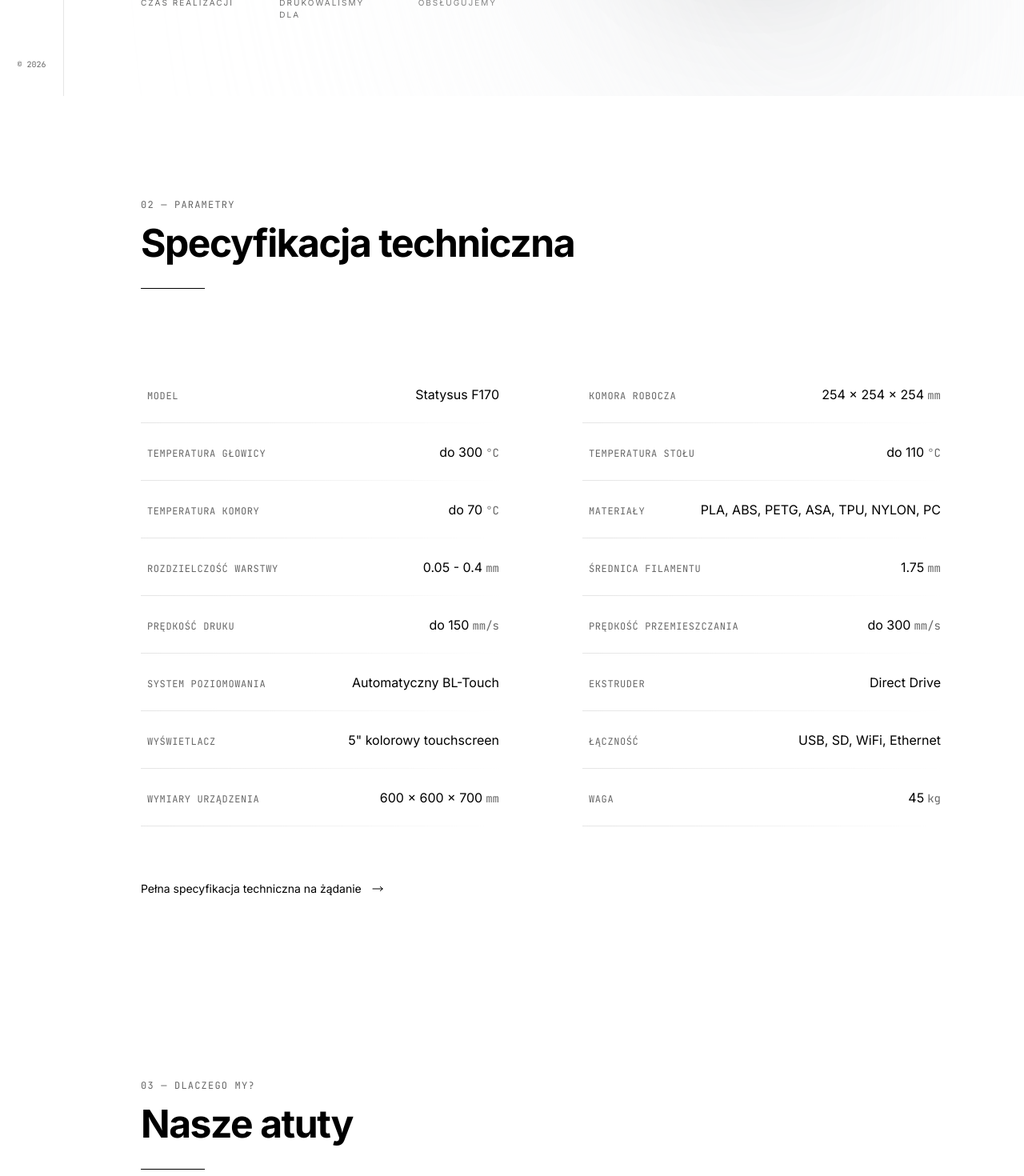
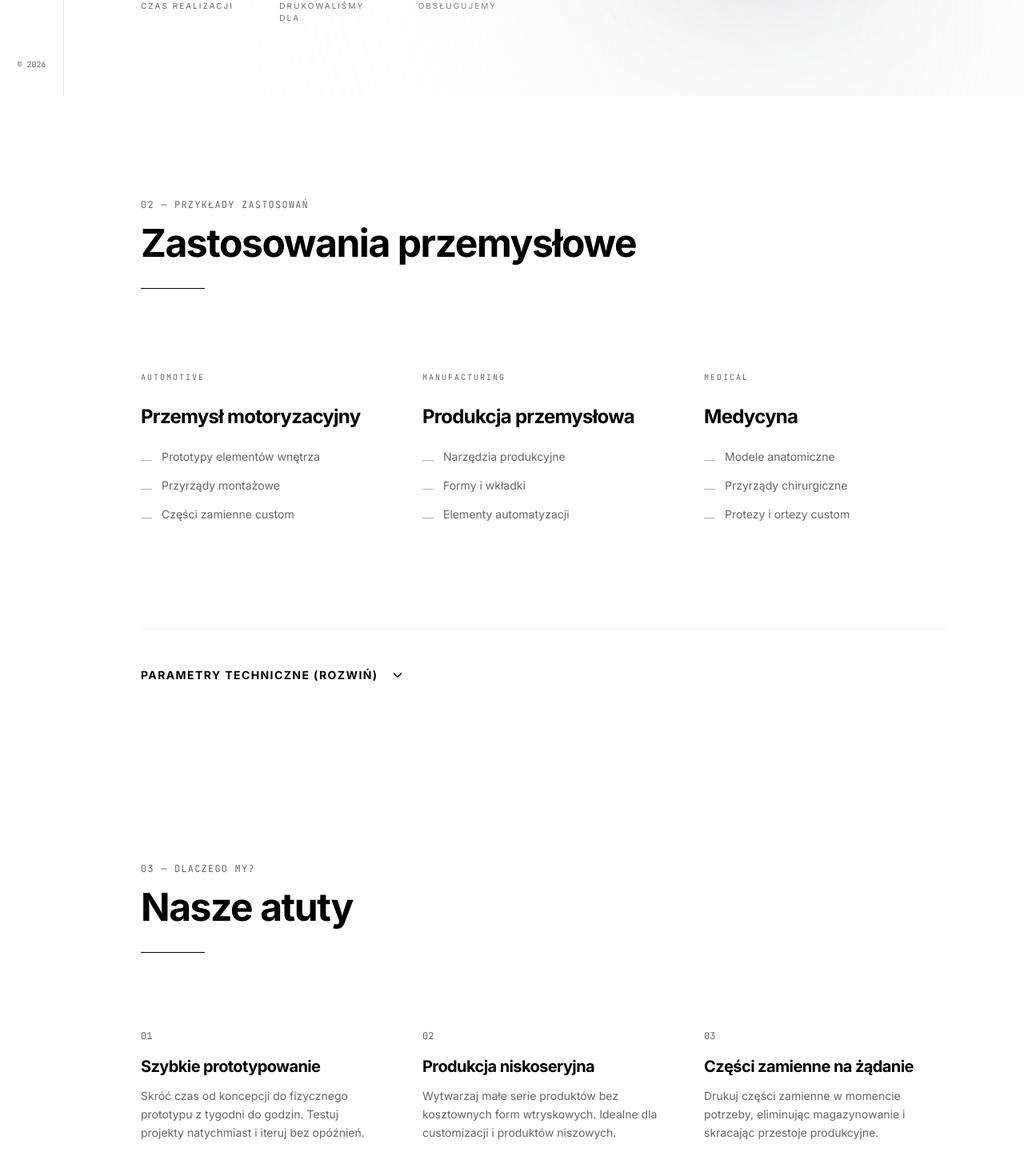
Before and after one commit to jann5/drukmajster-3d, a React (Vite) app in the folder app/: page / in a window 1280 px wide. Shown: the part 680-2150 px from the top of the page at 80% size. Built offline with nearby package versions, Linux system fonts and the light colour scheme.

Commit message:
Structural swap: applications now in Section 02, technical specs collapsible. Rebranded Section 04 as Technology.

```diff
--- a/app/src/components/Sidebar.tsx
+++ b/app/src/components/Sidebar.tsx
@@ -6,7 +6,7 @@
   onOpenGallery?: () => void;
 }
 
-const sections = ['Home', 'Parametry', 'Dlaczego my?', 'Zastosowania', 'Zapytaj o cenę'];
+const sections = ['Home', 'Przykłady zastosowań', 'Dlaczego my?', 'Technologia', 'Zapytaj o cenę'];
 
 export function Sidebar({ activeSection, onNavigate, onOpenGallery }: SidebarProps) {
   return (
--- a/app/src/index.css
+++ b/app/src/index.css
@@ -3,6 +3,10 @@
 @tailwind utilities;
 
 @layer base {
+  ::selection {
+    @apply bg-black text-white;
+  }
+
   :root {
     --background: 0 0% 100%;
     --foreground: 0 0% 0%;
--- a/app/src/sections/HomeSection.tsx
+++ b/app/src/sections/HomeSection.tsx
@@ -42,11 +42,14 @@
             </div>
           </Reveal>
 
-          {/* Printer Model */}
+          {/* Printer Model & Location */}
           <Reveal delay={0.3}>
-            <div className="mb-10">
-              <span className="font-mono text-gray-text text-lg md:text-xl uppercase tracking-tight">
+            <div className="mb-10 flex flex-col gap-1">
+              <span className="font-mono text-gray-text text-xs uppercase tracking-widest">
                 amerykańska technologia STRATASYS
+              </span>
+              <span className="font-sans text-gray-text text-xs uppercase tracking-widest">
+                Wielkopolska rzetelność
               </span>
             </div>
           </Reveal>
@@ -80,7 +83,7 @@
                 href="#specs"
                 className="btn-underline font-sans text-gray-text text-base py-2 hover:text-black transition-colors"
               >
-                Parametry
+                Przykłady zastosowań
               </a>
               <button
                 onClick={onOpenGallery}
@@ -123,7 +126,7 @@
             initial={{ opacity: 0, scale: 1, x: 150 }}
             animate={{ opacity: 1, scale: 1.1, x: 0 }}
             transition={{ delay: 0.4, duration: 1.8, ease: [0.16, 1, 0.3, 1] }}
-            className="w-full max-w-[700px] lg:max-w-[1200px] lg:translate-x-48 lg:-mb-56"
+            className="w-full max-w-[700px] lg:max-w-[1200px] translate-x-1/2 md:translate-x-0 lg:translate-x-48 lg:-mb-56"
           >
             <img
               src={printerImage}
--- a/app/src/sections/SpecsSection.tsx
+++ b/app/src/sections/SpecsSection.tsx
@@ -1,5 +1,7 @@
 import { Reveal } from '../components/ui/Reveal';
-import { motion } from 'framer-motion';
+import { motion, AnimatePresence } from 'framer-motion';
+import { useState } from 'react';
+import { ChevronDown } from 'lucide-react';
 
 interface SpecItem {
   label: string;
@@ -26,27 +28,58 @@
   { label: 'Waga', value: '45', unit: 'kg' },
 ];
 
+const useCases = [
+  {
+    industry: 'Automotive',
+    title: 'Przemysł motoryzacyjny',
+    applications: [
+      'Prototypy elementów wnętrza',
+      'Przyrządy montażowe',
+      'Części zamienne custom'
+    ]
+  },
+  {
+    industry: 'Manufacturing',
+    title: 'Produkcja przemysłowa',
+    applications: [
+      'Narzędzia produkcyjne',
+      'Formy i wkładki',
+      'Elementy automatyzacji'
+    ]
+  },
+  {
+    industry: 'Medical',
+    title: 'Medycyna',
+    applications: [
+      'Modele anatomiczne',
+      'Przyrządy chirurgiczne',
+      'Protezy i ortezy custom'
+    ]
+  }
+];
+
 export function SpecsSection() {
+  const [showSpecs, setShowSpecs] = useState(false);
   const leftColumn = specs.filter((_, i) => i % 2 === 0);
   const rightColumn = specs.filter((_, i) => i % 2 !== 0);
 
   return (
     <section
       id="specs"
-      className="min-h-screen flex flex-col justify-center px-6 md:px-16 lg:px-24 py-32" // Increased padding
+      className="min-h-screen flex flex-col justify-center px-6 md:px-16 lg:px-24 py-32 bg-white"
     >
       <div className="max-w-7xl mx-auto w-full">
         {/* Section Header */}
         <div className="mb-24">
           <Reveal>
             <span className="font-mono text-gray-text text-xs uppercase tracking-widest block mb-4">
-              02 — Parametry
+              02 — Przykłady zastosowań
             </span>
           </Reveal>
 
           <Reveal delay={0.1}>
             <h2 className="font-sans font-bold text-black text-3xl md:text-5xl mb-8">
-              Specyfikacja techniczna
+              Zastosowania przemysłowe
             </h2>
           </Reveal>
 
@@ -59,60 +92,91 @@
           />
         </div>
 
-        {/* Two Column Specs */}
-        <div className="grid grid-cols-1 md:grid-cols-2 gap-x-24 gap-y-0">
-          {/* Left Column */}
-          <div>
-            {leftColumn.map((spec, index) => (
-              <Reveal key={spec.label} delay={0.1 + index * 0.05} width="100%">
-                <div className="micro-border py-6 flex justify-between items-baseline group hover:bg-gray-50 transition-colors duration-300 px-2">
-                  <span className="font-mono text-gray-text text-xs uppercase tracking-wider group-hover:text-black transition-colors">
-                    {spec.label}
+        {/* Applications Grid */}
+        <div className="grid md:grid-cols-3 gap-12 mb-32">
+          {useCases.map((useCase, index) => (
+            <Reveal key={useCase.industry} delay={0.2 + index * 0.1} width="100%">
+              <div className="space-y-6">
+                <span className="font-mono text-gray-text text-[10px] uppercase tracking-[0.2em]">
+                  {useCase.industry}
                 </span>
-                  <span className="font-sans text-black text-base text-right font-medium">
-                    {spec.value}
-                    {spec.unit && <span className="font-mono text-gray-text text-sm ml-1">{spec.unit}</span>}
-                  </span>
+                <h3 className="font-sans font-bold text-black text-2xl">
+                  {useCase.title}
+                </h3>
+                <ul className="space-y-3">
+                  {useCase.applications.map((app, appIndex) => (
+                    <li key={appIndex} className="font-sans text-gray-text text-sm flex items-start gap-3">
+                      <span className="text-black opacity-30 mt-1">—</span>
+                      <span>{app}</span>
+                    </li>
+                  ))}
+                </ul>
               </div>
             </Reveal>
           ))}
         </div>
 
-          {/* Right Column */}
+        {/* Collapsible Specs */}
+        <div className="border-t border-gray-100 pt-12">
+          <button
+            onClick={() => setShowSpecs(!showSpecs)}
+            className="flex items-center gap-4 group"
+          >
+            <span className="font-sans font-bold text-black text-sm uppercase tracking-widest">
+              Parametry techniczne (rozwiń)
+            </span>
+            <motion.div
+              animate={{ rotate: showSpecs ? 180 : 0 }}
+              transition={{ duration: 0.3, ease: [0.16, 1, 0.3, 1] }}
+            >
+              <ChevronDown size={18} className="text-black" />
+            </motion.div>
+          </button>
+
+          <AnimatePresence>
+            {showSpecs && (
+              <motion.div
+                initial={{ height: 0, opacity: 0 }}
+                animate={{ height: 'auto', opacity: 1 }}
+                exit={{ height: 0, opacity: 0 }}
+                transition={{ duration: 0.5, ease: [0.16, 1, 0.3, 1] }}
+                className="overflow-hidden"
+              >
+                <div className="grid grid-cols-1 md:grid-cols-2 gap-x-24 gap-y-0 pt-16">
+                  {/* Left Column */}
                   <div>
-            {rightColumn.map((spec, index) => (
-              <Reveal key={spec.label} delay={0.2 + index * 0.05} width="100%">
-                <div className="micro-border py-6 flex justify-between items-baseline group hover:bg-gray-50 transition-colors duration-300 px-2">
-                  <span className="font-mono text-gray-text text-xs uppercase tracking-wider group-hover:text-black transition-colors">
+                    {leftColumn.map((spec) => (
+                      <div key={spec.label} className="micro-border py-6 flex justify-between items-baseline group hover:bg-gray-50 transition-colors duration-300 px-2">
+                        <span className="font-mono text-gray-text text-[10px] uppercase tracking-wider group-hover:text-black transition-colors">
                           {spec.label}
                         </span>
                         <span className="font-sans text-black text-base text-right font-medium">
                           {spec.value}
-                    {spec.unit && <span className="font-mono text-gray-text text-sm ml-1">{spec.unit}</span>}
+                          {spec.unit && <span className="font-mono text-gray-text text-xs ml-1">{spec.unit}</span>}
                         </span>
                       </div>
-              </Reveal>
+                    ))}
+                  </div>
+
+                  {/* Right Column */}
+                  <div>
+                    {rightColumn.map((spec) => (
+                      <div key={spec.label} className="micro-border py-6 flex justify-between items-baseline group hover:bg-gray-50 transition-colors duration-300 px-2">
+                        <span className="font-mono text-gray-text text-[10px] uppercase tracking-wider group-hover:text-black transition-colors">
+                          {spec.label}
+                        </span>
+                        <span className="font-sans text-black text-base text-right font-medium">
+                          {spec.value}
+                          {spec.unit && <span className="font-mono text-gray-text text-xs ml-1">{spec.unit}</span>}
+                        </span>
+                      </div>
                     ))}
                   </div>
                 </div>
-
-        {/* Download CTA */}
-        <Reveal delay={0.4} className="mt-16">
-          <a
-            href="#contact"
-            className="inline-flex items-center gap-3 font-sans text-black text-sm group"
-          >
-            <span className="btn-underline py-1 font-medium">Pełna specyfikacja techniczna na żądanie</span>
-            <svg
-              className="w-4 h-4 transform group-hover:translate-x-1 transition-transform"
-              fill="none"
-              stroke="currentColor"
-              viewBox="0 0 24 24"
-            >
-              <path strokeLinecap="round" strokeLinejoin="round" strokeWidth={1.5} d="M17 8l4 4m0 0l-4 4m4-4H3" />
-            </svg>
-          </a>
-        </Reveal>
+              </motion.div>
+            )}
+          </AnimatePresence>
+        </div>
       </div>
     </section>
   );
```
Also changed, not shown: app/src/sections/UseCasesSection.tsx (+13 -78 lines). Lines whose indentation alone changed are shown as unchanged.
